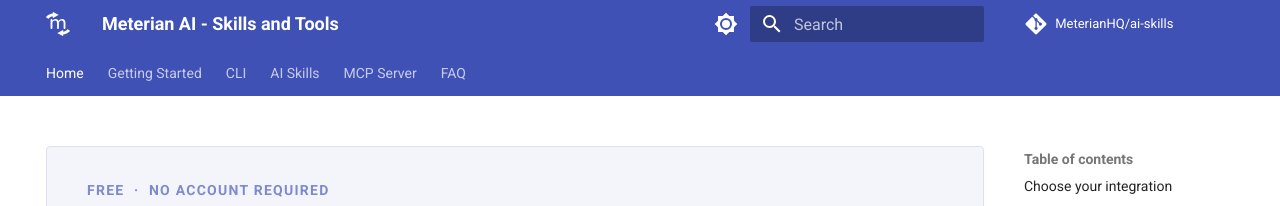
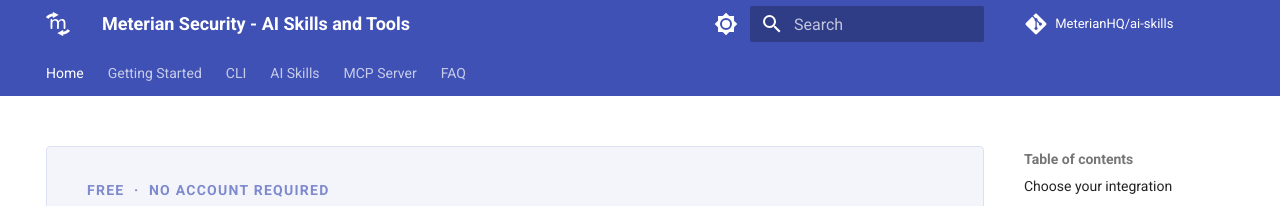
Before and after one commit to MeterianHQ/ai-skills, an MkDocs documentation site: the page built from docs/index.md, in a window 1280 px wide. Shown: the top 206 px of the page. Built offline with MkDocs 1.6.1 and Material for MkDocs 9.7.7, drawn with Linux system fonts in a browser that asks for light colours; comment, search, counter and statistics services are not loaded.

Commit message:
docs: rename site to 'Meterian Security - AI Skills and Tools'
Co-Authored-By: Claude Sonnet 4.6 <noreply@anthropic.com>

```diff
--- a/mkdocs.yml
+++ b/mkdocs.yml
@@ -1,4 +1,4 @@
-site_name: Meterian AI - Skills and Tools
+site_name: Meterian Security - AI Skills and Tools
 site_url: https://meterianhq.github.io/ai-skills/
 site_description: >-
   Security scanning for every developer workflow —
```
